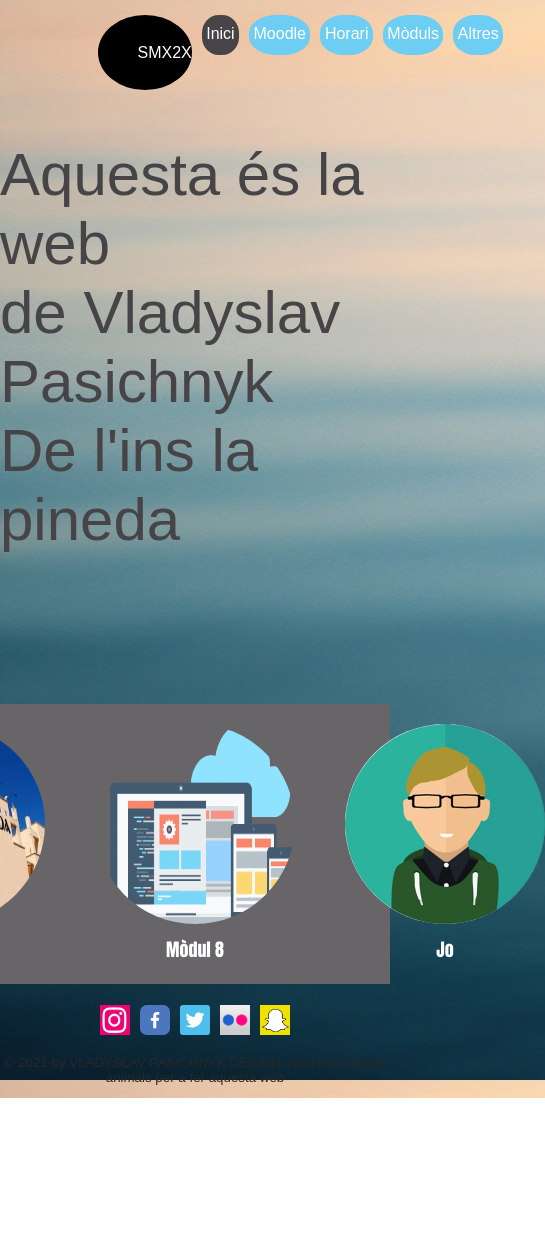
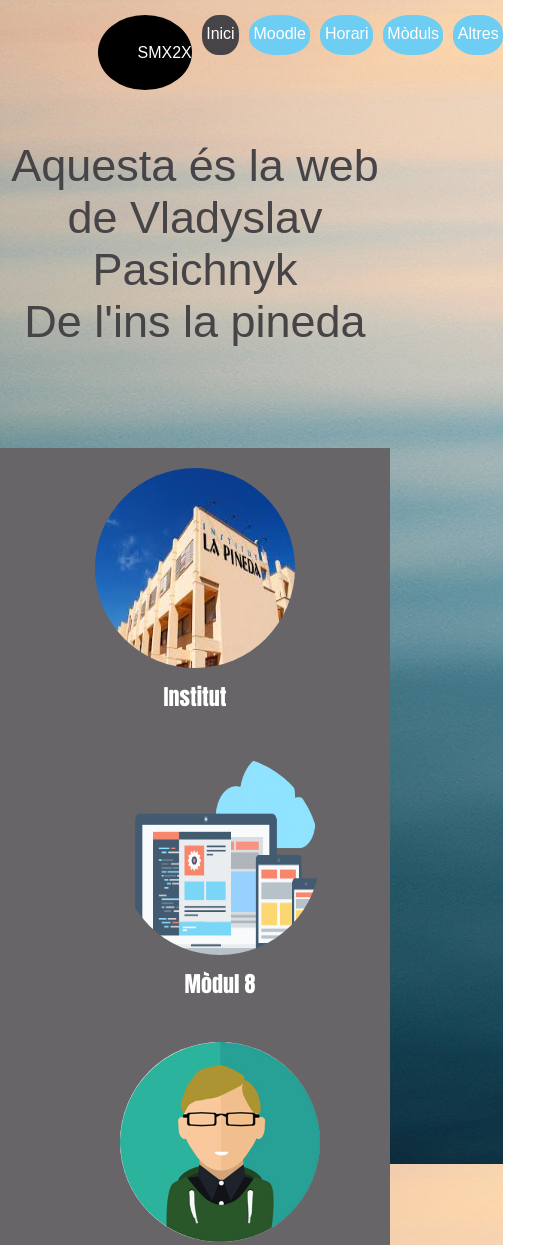
Before and after one commit to vladosamerikos/SMX-M08-Aplicacions-web-UF5, a plain HTML site: page pract32/M8UF5AC32_VPasichnyk.htm in a window 390 px wide. Shown: the top 1245 px of the page, 545 px wide, since content can reach past the window. Before the commit the page ends 1098 px from the top, so only its background shows below. Drawn offline with Linux system fonts and the light colour scheme.

Commit message:
update de la pract 32

```diff
--- a/pract32/M8UF5AC32_VPasichnyk.htm
+++ b/pract32/M8UF5AC32_VPasichnyk.htm
@@ -24,7 +24,7 @@
             </ul>
         </div>
     </div>
-    <h1 id="title">Aquesta és la web<br>de Vladyslav Pasichnyk<br>De l'ins la pineda</h1>
+    <h1 id="title"><p>Aquesta és la web</p><p>de Vladyslav Pasichnyk</p><p>De l'ins la pineda</p></h1>
     <div id="content">
         <div class="content_itm">
             <img src="./img/edifici.jpeg" alt="La imatge no s'ha pogut carregar-se">
--- a/pract32/css/style.css
+++ b/pract32/css/style.css
@@ -75,6 +75,9 @@ h1#title {
     margin-bottom: 150px;
     margin-top: 50px;
 }
+h1#title p {
+    margin: 0;
+}
 
 /* Content */
 #content {
@@ -146,3 +149,91 @@ p.foter_text {
 
 
 /* Footer end */
+
+
+@media (max-width: 700px) {
+
+    body {
+        font-family: Arial, Helvetica, sans-serif;
+        background-image: url("../img/fons.jpg");
+        background-size: auto;
+        margin: 0;
+        display: flex;
+        flex-direction: column;
+        align-items: center;
+    }
+    /* Title */
+    h1#title {
+    color: rgb(70, 68, 71);
+    font-size: 45px;
+    font-weight: 100;
+    margin-bottom: 100px;
+    margin-top: 50px;
+    }
+
+    h1#title p {
+        margin: 0;
+        text-align: center;
+    }
+
+    /* Content */
+    #content {
+        display: flex;
+        justify-content: center;
+        flex-wrap: wrap;
+        width: 100%;
+        height: 560px;
+        background-color: rgb(103, 101, 104);
+    }
+
+    .content_itm {
+        color: white;
+        margin-top: 20px;
+        margin-left: 50px;
+    }
+    .content_itm:first-of-type {
+        margin-left: 0px;
+    }
+
+    .content_itm img {
+        height: 200px;
+        width: 200px;
+        border-radius: 100%;
+    }
+
+    .content_itm p{
+        text-align: center;
+        font-family: Impact;
+        font-size: 22px;
+        margin-top: 8px;
+    }
+    /* Content end */
+
+  }
+
+
+  @media (max-width: 450px) {
+
+    body {
+        font-family: Arial, Helvetica, sans-serif;
+        background-image: url("../img/fons.jpg");
+        background-size: auto;
+        margin: 0;
+        display: flex;
+        flex-direction: column;
+        align-items: center;
+    }
+
+
+    /* Content */
+    #content {
+        display: flex;
+        justify-content: center;
+        flex-wrap: wrap;
+        width: auto;
+        height: 840px;
+        background-color: rgb(103, 101, 104);
+    }
+
+    /* Content end */
+  }
```
